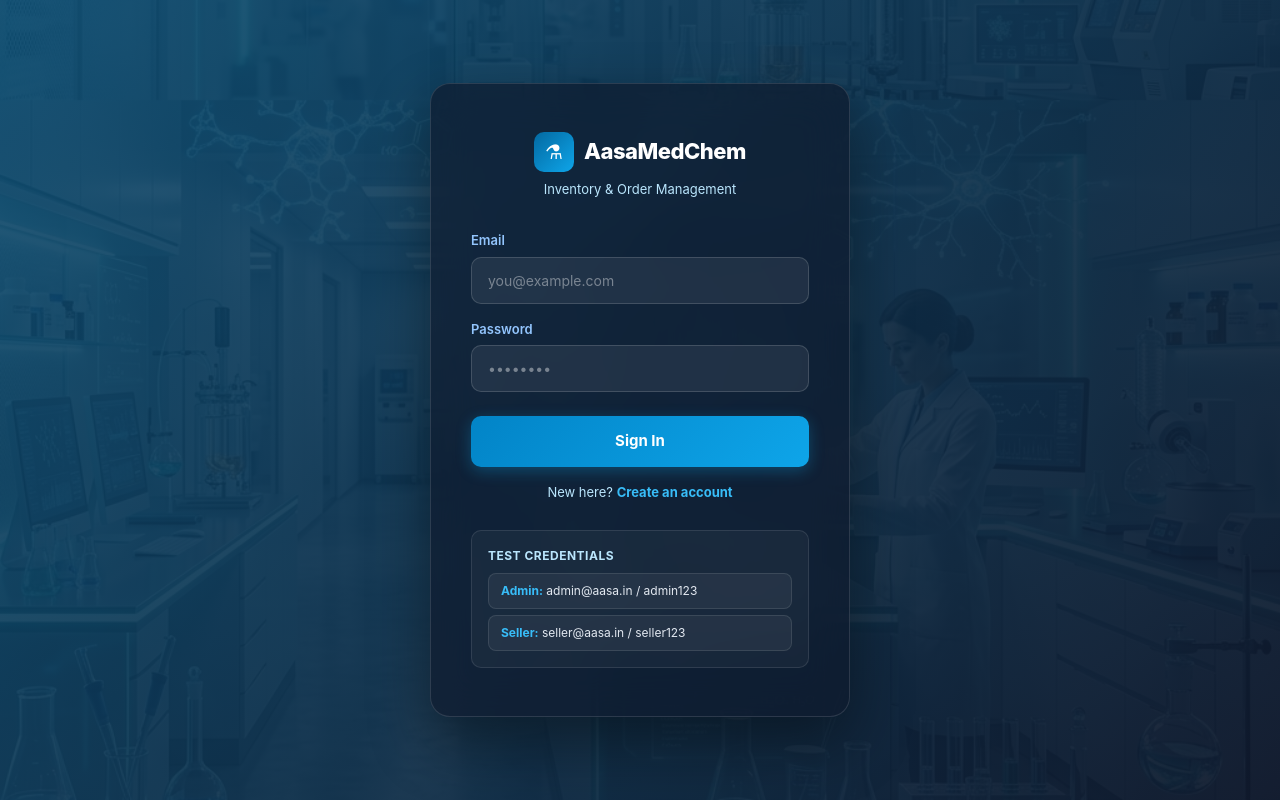
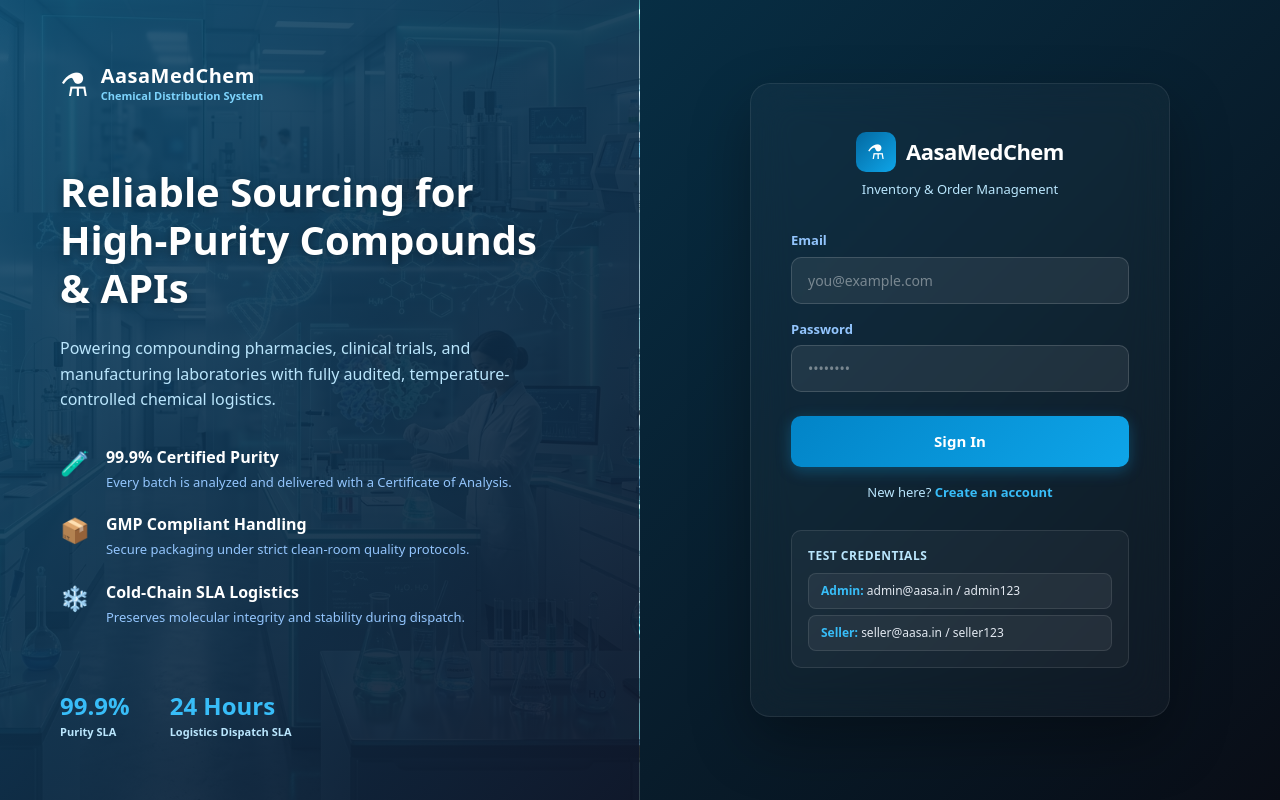
Before and after one commit to mahireddy718/AASAMEDCHEM, a Next.js app: page /login in a window 1280 px wide. Built offline with nearby package versions, Linux system fonts and the light colour scheme.

Commit message:
style(auth): upgrade login and signup pages to split-screen layouts covering full screen with rich corporate values panel and centered glassmorphism forms

```diff
--- a/app/login/page.tsx
+++ b/app/login/page.tsx
@@ -27,17 +27,22 @@ export default function LoginPage() {
 
   return (
     <div style={{
-      position: 'relative',
       minHeight: '100vh',
       display: 'flex',
-      alignItems: 'center',
-      justifyContent: 'center',
-      backgroundImage: 'url("/pharmaceutical_banner.png")',
-      backgroundSize: 'cover',
-      backgroundPosition: 'center',
-      padding: 20,
+      flexDirection: 'row',
+      color: '#fff',
+      background: '#0c4a6e',
+      fontFamily: 'system-ui, -apple-system, sans-serif'
     }}>
       <style dangerouslySetInnerHTML={{ __html: `
+        @media (max-width: 1024px) {
+          .left-panel {
+            display: none !important;
+          }
+          .right-panel {
+            width: 100% !important;
+          }
+        }
         .glass-input::placeholder {
           color: rgba(255, 255, 255, 0.4);
         }
@@ -91,27 +96,98 @@ export default function LoginPage() {
         }
       `}} />
 
-      {/* Dark premium overlay to match homepage */}
+      {/* Left Panel - Corporate Showcase (Hidden on Mobile) */}
+      <div className="left-panel" style={{
+        width: '50%',
+        position: 'relative',
+        backgroundImage: 'url("/pharmaceutical_banner.png")',
+        backgroundSize: 'cover',
+        backgroundPosition: 'center',
+        padding: '60px',
+        display: 'flex',
+        flexDirection: 'column',
+        justifyContent: 'space-between',
+        borderRight: '1px solid rgba(255, 255, 255, 0.1)'
+      }}>
+        {/* Dark overlay */}
         <div style={{
           position: 'absolute',
           inset: 0,
-        background: 'linear-gradient(135deg, rgba(12, 74, 110, 0.9) 0%, rgba(15, 23, 42, 0.94) 100%)',
+          background: 'linear-gradient(135deg, rgba(12, 74, 110, 0.88) 0%, rgba(15, 23, 42, 0.94) 100%)',
           zIndex: 1
         }} />
 
+        {/* Content */}
+        <div style={{ position: 'relative', zIndex: 2, height: '100%', display: 'flex', flexDirection: 'column', justifyContent: 'space-between' }}>
+          <div>
+            <Link href="/" style={{ display: 'inline-flex', alignItems: 'center', gap: 12, textDecoration: 'none' }}>
+              <span style={{ fontSize: 32 }}>⚗</span>
+              <div>
+                <div style={{ color: '#fff', fontWeight: 900, fontSize: 20, letterSpacing: 0.5, lineHeight: 1.2 }}>AasaMedChem</div>
+                <div style={{ color: '#7dd3fc', fontSize: 11, fontWeight: 600 }}>Chemical Distribution System</div>
+              </div>
+            </Link>
+          </div>
+
+          <div style={{ maxWidth: 500, margin: '40px 0' }}>
+            <h1 style={{ fontSize: 40, fontWeight: 900, marginBottom: 24, lineHeight: 1.2, textShadow: '0 2px 10px rgba(0,0,0,0.3)' }}>
+              Reliable Sourcing for High-Purity Compounds & APIs
+            </h1>
+            <p style={{ color: '#bae6fd', fontSize: 16, lineHeight: 1.6, marginBottom: 32 }}>
+              Powering compounding pharmacies, clinical trials, and manufacturing laboratories with fully audited, temperature-controlled chemical logistics.
+            </p>
+
+            <div style={{ display: 'flex', flexDirection: 'column', gap: 20 }}>
+              {[
+                { icon: '🧪', title: '99.9% Certified Purity', desc: 'Every batch is analyzed and delivered with a Certificate of Analysis.' },
+                { icon: '📦', title: 'GMP Compliant Handling', desc: 'Secure packaging under strict clean-room quality protocols.' },
+                { icon: '❄️', title: 'Cold-Chain SLA Logistics', desc: 'Preserves molecular integrity and stability during dispatch.' }
+              ].map((item, idx) => (
+                <div key={idx} style={{ display: 'flex', gap: 16 }}>
+                  <span style={{ fontSize: 24 }}>{item.icon}</span>
+                  <div>
+                    <h3 style={{ fontSize: 16, fontWeight: 700, margin: '0 0 4px', color: '#fff' }}>{item.title}</h3>
+                    <p style={{ fontSize: 13, color: '#93c5fd', margin: 0 }}>{item.desc}</p>
+                  </div>
+                </div>
+              ))}
+            </div>
+          </div>
+
+          <div style={{ display: 'flex', gap: 40 }}>
+            <div>
+              <div style={{ fontSize: 24, fontWeight: 900, color: '#38bdf8' }}>99.9%</div>
+              <div style={{ fontSize: 11, color: '#bae6fd', fontWeight: 600 }}>Purity SLA</div>
+            </div>
+            <div>
+              <div style={{ fontSize: 24, fontWeight: 900, color: '#38bdf8' }}>24 Hours</div>
+              <div style={{ fontSize: 11, color: '#bae6fd', fontWeight: 600 }}>Logistics Dispatch SLA</div>
+            </div>
+          </div>
+        </div>
+      </div>
+
+      {/* Right Panel - Form (Centered glass container) */}
+      <div className="right-panel" style={{
+        width: '50%',
+        background: 'linear-gradient(135deg, #072e44 0%, #090d16 100%)',
+        display: 'flex',
+        alignItems: 'center',
+        justifyContent: 'center',
+        padding: '40px 20px',
+        position: 'relative'
+      }}>
         {/* Glassmorphic card container */}
         <div style={{
-        position: 'relative',
-        zIndex: 2,
-        background: 'rgba(15, 23, 42, 0.65)',
+          background: 'rgba(255, 255, 255, 0.03)',
           backdropFilter: 'blur(20px)',
           WebkitBackdropFilter: 'blur(20px)',
-        border: '1px solid rgba(255, 255, 255, 0.12)',
+          border: '1px solid rgba(255, 255, 255, 0.08)',
           borderRadius: 20,
           padding: '48px 40px',
           width: '100%',
           maxWidth: 420,
-        boxShadow: '0 25px 60px rgba(0,0,0,0.4)',
+          boxShadow: '0 25px 60px rgba(0,0,0,0.3)',
         }}>
           {/* Logo */}
           <div style={{ textAlign: 'center', marginBottom: 32 }}>
@@ -190,6 +266,7 @@ export default function LoginPage() {
           </div>
         </div>
       </div>
+    </div>
   );
 }
 
--- a/app/signup/page.tsx
+++ b/app/signup/page.tsx
@@ -52,17 +52,22 @@ export default function SignupPage() {
 
   return (
     <div style={{
-      position: 'relative',
       minHeight: '100vh',
       display: 'flex',
-      alignItems: 'center',
-      justifyContent: 'center',
-      backgroundImage: 'url("/pharmaceutical_banner.png")',
-      backgroundSize: 'cover',
-      backgroundPosition: 'center',
-      padding: 20,
+      flexDirection: 'row',
+      color: '#fff',
+      background: '#0c4a6e',
+      fontFamily: 'system-ui, -apple-system, sans-serif'
     }}>
       <style dangerouslySetInnerHTML={{ __html: `
+        @media (max-width: 1024px) {
+          .left-panel {
+            display: none !important;
+          }
+          .right-panel {
+            width: 100% !important;
+          }
+        }
         .glass-input::placeholder {
           color: rgba(255, 255, 255, 0.4);
         }
@@ -104,22 +109,93 @@ export default function SignupPage() {
         }
       `}} />
 
-      {/* Dark premium overlay to match homepage */}
+      {/* Left Panel - Corporate Showcase (Hidden on Mobile) */}
+      <div className="left-panel" style={{
+        width: '50%',
+        position: 'relative',
+        backgroundImage: 'url("/pharmaceutical_banner.png")',
+        backgroundSize: 'cover',
+        backgroundPosition: 'center',
+        padding: '60px',
+        display: 'flex',
+        flexDirection: 'column',
+        justifyContent: 'space-between',
+        borderRight: '1px solid rgba(255, 255, 255, 0.1)'
+      }}>
+        {/* Dark overlay */}
         <div style={{
           position: 'absolute',
           inset: 0,
-        background: 'linear-gradient(135deg, rgba(12, 74, 110, 0.9) 0%, rgba(15, 23, 42, 0.94) 100%)',
+          background: 'linear-gradient(135deg, rgba(12, 74, 110, 0.88) 0%, rgba(15, 23, 42, 0.94) 100%)',
           zIndex: 1
         }} />
 
+        {/* Content */}
+        <div style={{ position: 'relative', zIndex: 2, height: '100%', display: 'flex', flexDirection: 'column', justifyContent: 'space-between' }}>
+          <div>
+            <Link href="/" style={{ display: 'inline-flex', alignItems: 'center', gap: 12, textDecoration: 'none' }}>
+              <span style={{ fontSize: 32 }}>⚗</span>
+              <div>
+                <div style={{ color: '#fff', fontWeight: 900, fontSize: 20, letterSpacing: 0.5, lineHeight: 1.2 }}>AasaMedChem</div>
+                <div style={{ color: '#7dd3fc', fontSize: 11, fontWeight: 600 }}>Chemical Distribution System</div>
+              </div>
+            </Link>
+          </div>
+
+          <div style={{ maxWidth: 500, margin: '40px 0' }}>
+            <h1 style={{ fontSize: 40, fontWeight: 900, marginBottom: 24, lineHeight: 1.2, textShadow: '0 2px 10px rgba(0,0,0,0.3)' }}>
+              Reliable Sourcing for High-Purity Compounds & APIs
+            </h1>
+            <p style={{ color: '#bae6fd', fontSize: 16, lineHeight: 1.6, marginBottom: 32 }}>
+              Powering compounding pharmacies, clinical trials, and manufacturing laboratories with fully audited, temperature-controlled chemical logistics.
+            </p>
+
+            <div style={{ display: 'flex', flexDirection: 'column', gap: 20 }}>
+              {[
+                { icon: '🧪', title: '99.9% Certified Purity', desc: 'Every batch is analyzed and delivered with a Certificate of Analysis.' },
+                { icon: '📦', title: 'GMP Compliant Handling', desc: 'Secure packaging under strict clean-room quality protocols.' },
+                { icon: '❄️', title: 'Cold-Chain SLA Logistics', desc: 'Preserves molecular integrity and stability during dispatch.' }
+              ].map((item, idx) => (
+                <div key={idx} style={{ display: 'flex', gap: 16 }}>
+                  <span style={{ fontSize: 24 }}>{item.icon}</span>
+                  <div>
+                    <h3 style={{ fontSize: 16, fontWeight: 700, margin: '0 0 4px', color: '#fff' }}>{item.title}</h3>
+                    <p style={{ fontSize: 13, color: '#93c5fd', margin: 0 }}>{item.desc}</p>
+                  </div>
+                </div>
+              ))}
+            </div>
+          </div>
+
+          <div style={{ display: 'flex', gap: 40 }}>
+            <div>
+              <div style={{ fontSize: 24, fontWeight: 900, color: '#38bdf8' }}>99.9%</div>
+              <div style={{ fontSize: 11, color: '#bae6fd', fontWeight: 600 }}>Purity SLA</div>
+            </div>
+            <div>
+              <div style={{ fontSize: 24, fontWeight: 900, color: '#38bdf8' }}>24 Hours</div>
+              <div style={{ fontSize: 11, color: '#bae6fd', fontWeight: 600 }}>Logistics Dispatch SLA</div>
+            </div>
+          </div>
+        </div>
+      </div>
+
+      {/* Right Panel - Form (Centered glass container) */}
+      <div className="right-panel" style={{
+        width: '50%',
+        background: 'linear-gradient(135deg, #072e44 0%, #090d16 100%)',
+        display: 'flex',
+        alignItems: 'center',
+        justifyContent: 'center',
+        padding: '40px 20px',
+        position: 'relative'
+      }}>
         {/* Glassmorphic card container */}
         <div style={{
-        position: 'relative',
-        zIndex: 2,
-        background: 'rgba(15, 23, 42, 0.65)',
+          background: 'rgba(255, 255, 255, 0.03)',
           backdropFilter: 'blur(20px)',
           WebkitBackdropFilter: 'blur(20px)',
-        border: '1px solid rgba(255, 255, 255, 0.12)',
+          border: '1px solid rgba(255, 255, 255, 0.08)',
           borderRadius: 20,
           padding: '44px 40px',
           width: '100%',
@@ -196,6 +272,7 @@ export default function SignupPage() {
           </div>
         </div>
       </div>
+    </div>
   );
 }
 
```
Lines whose indentation alone changed are shown as unchanged.
